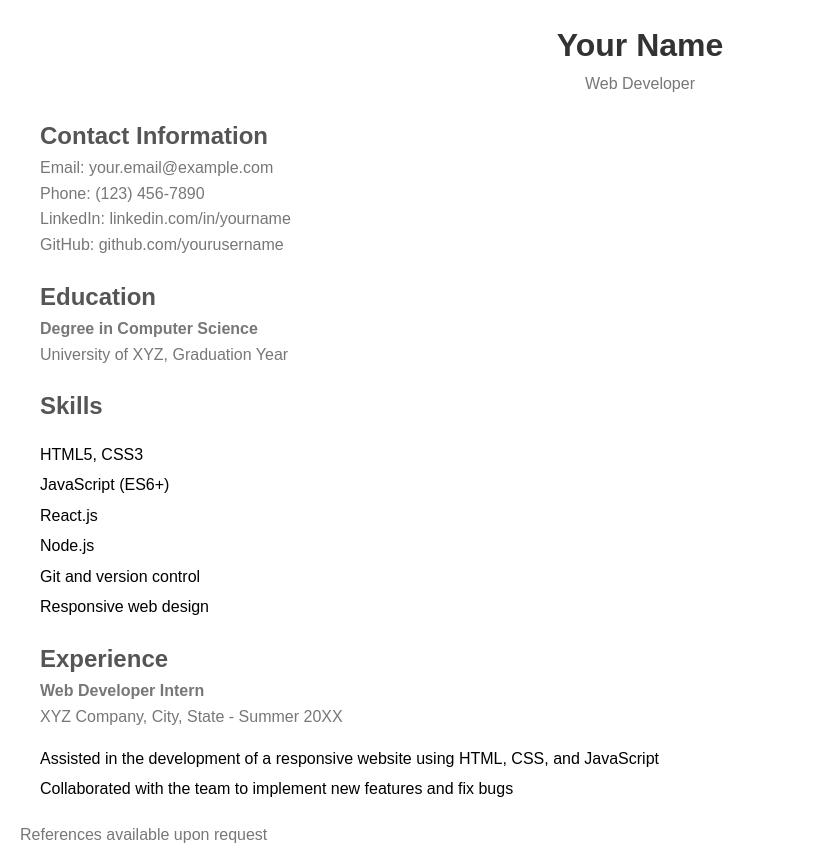
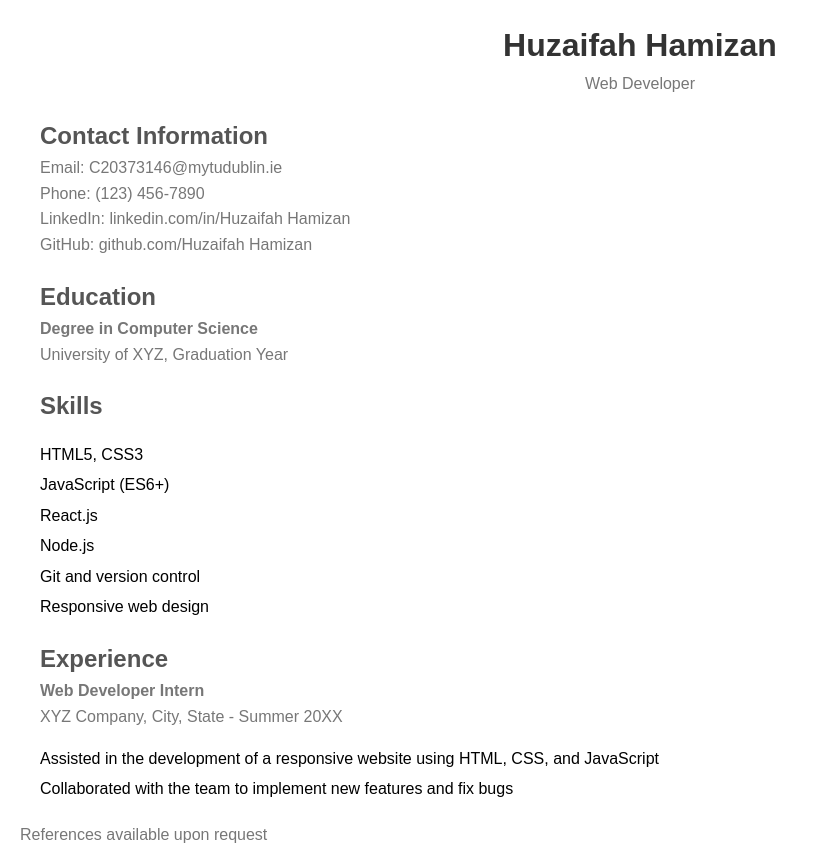
Before and after one commit to HuzaifahHamizan/my-first-static-web-app, a website: page src/index.html in a window 1280 px wide. Shown: the whole page, without its empty margins (0-817 px from the left). Drawn offline with Linux system fonts and the light colour scheme.

Commit message:
Update index.html

```diff
--- a/src/index.html
+++ b/src/index.html
@@ -3,7 +3,7 @@
 <head>
     <meta charset="UTF-8">
     <meta name="viewport" content="width=device-width, initial-scale=1.0">
-    <title>Your Name - Resume</title>
+    <title>Huzaifah Hamizan - Resume</title>
     <style>
         body {
             font-family: Arial, sans-serif;
@@ -52,16 +52,16 @@
 <body>
 
     <header>
-        <h1>Your Name</h1>
+        <h1>Huzaifah Hamizan</h1>
         <p>Web Developer</p>
     </header>
 
     <section>
         <h2>Contact Information</h2>
-        <p>Email: your.email@example.com</p>
+        <p>Email: C20373146@mytudublin.ie</p>
         <p>Phone: (123) 456-7890</p>
-        <p>LinkedIn: linkedin.com/in/yourname</p>
-        <p>GitHub: github.com/yourusername</p>
+        <p>LinkedIn: linkedin.com/in/Huzaifah Hamizan</p>
+        <p>GitHub: github.com/Huzaifah Hamizan</p>
     </section>
 
     <section>
```
